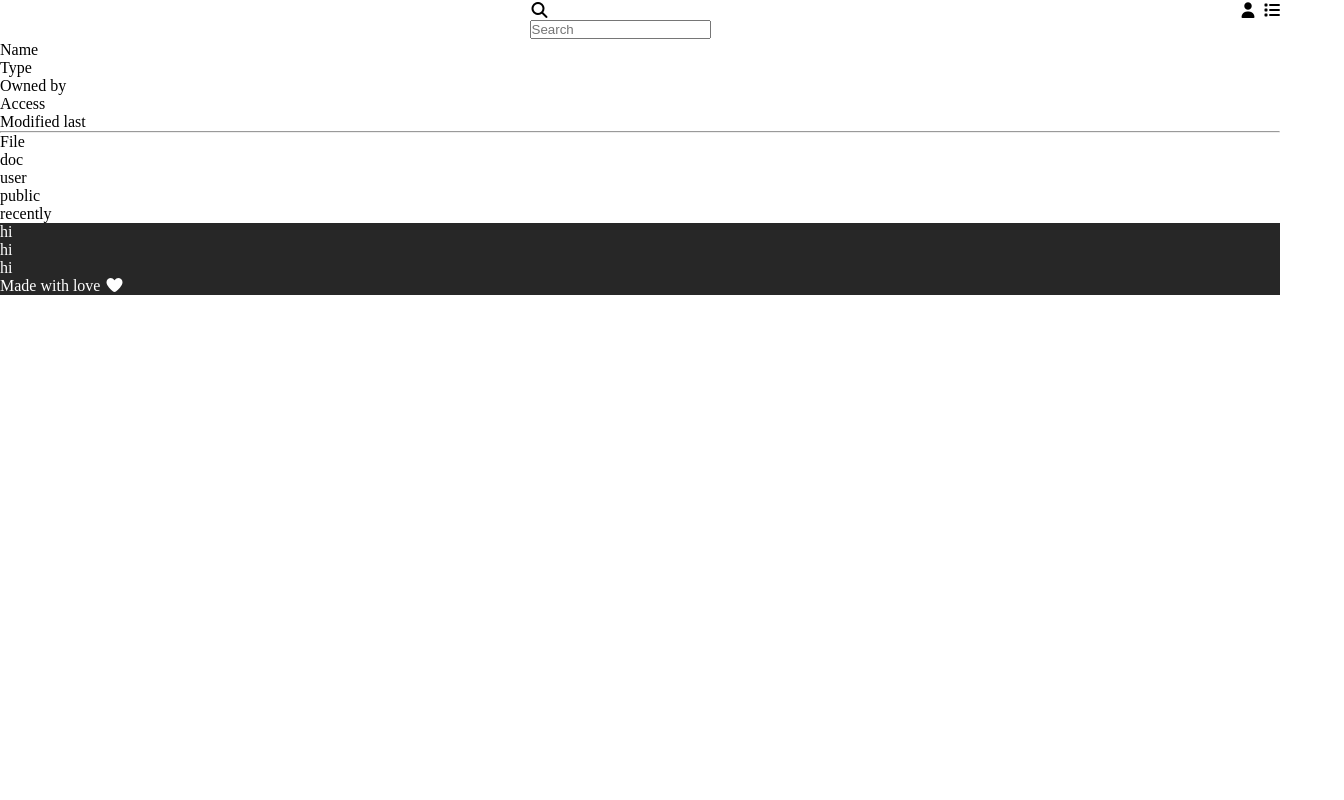
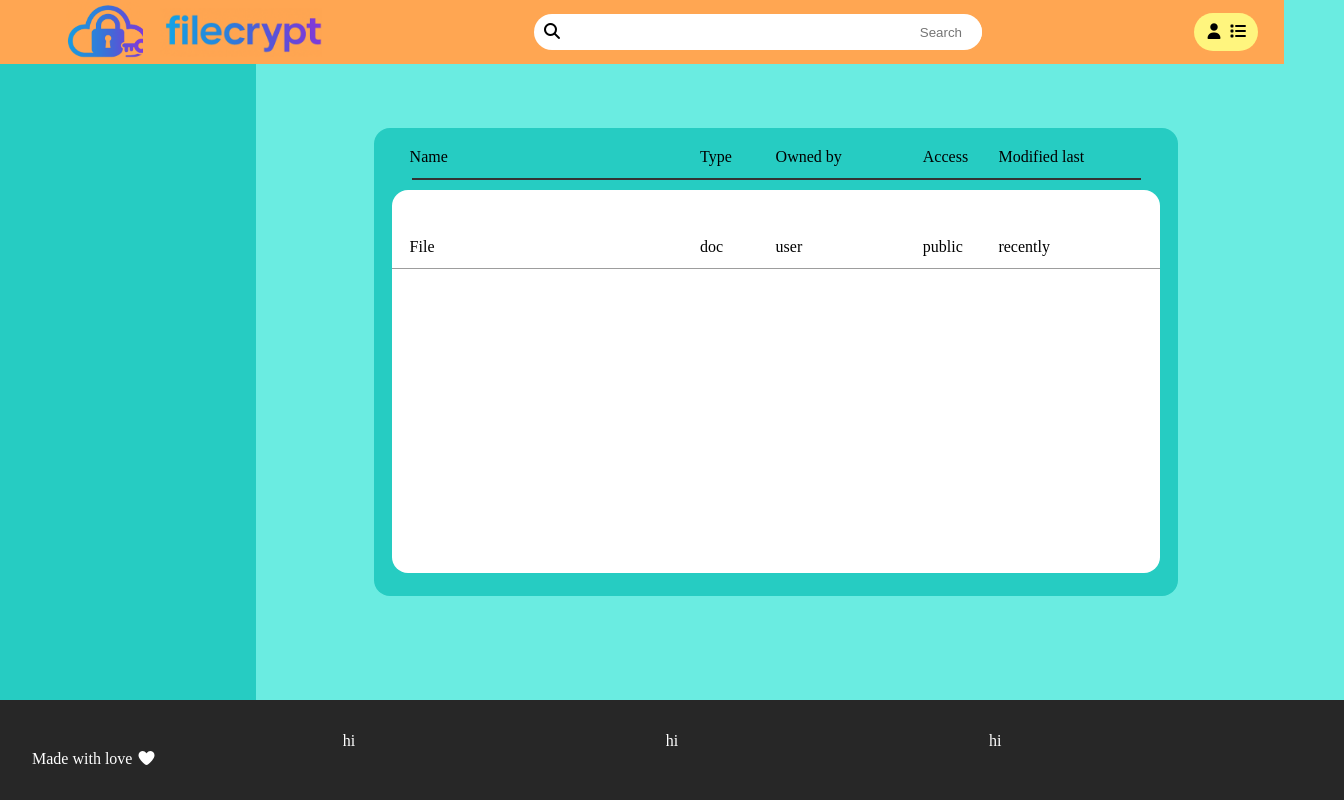
Before and after one commit to SayanRath/FIleCrypt, a plain HTML site: page home.html in a window 1280 px wide. Shown: the whole page, 1344 px wide, since content can reach past the window. Drawn offline with Linux system fonts and the light colour scheme.

Commit message:
Update Style2.css

```diff
--- a/Style2.css
+++ b/Style2.css
@@ -2,18 +2,193 @@
     margin: 0;
     padding:0;
 }
-
+/*      __upperpart__       */
 header{
     display: flex;
     justify-content: space-between;
-    height:10%;
+    align-items: center;
+    height:60px;
     width: 100%;
+    background-color:#ffa652 ;
     padding: 2px;
+
+    input[type="search"]::-webkit-search-cancel-button {
+    -webkit-appearance: none;
+    appearance: none;
+    }
+
+}
+.Search-input{
+    border: none;
+    border-radius: 2rem;
+}
+.Search-input:focus-visible{
+    outline: none
 }
 
+.Search-bar:hover{
+    border: solid;
+    border-color: black;
+    border-width: 2px;
+    border-radius: 2rem;
+}
+.search-icon-holder{
+    padding-left: 0.5rem;
+    border-radius: 1rem;
+    display:inline;
+}
+.Search-bar{
+    display: flex;
+    align-items: center;
+    justify-content: space-between;
+    width: 35%;
+    height: 2.2rem;
+    background-color: white;
+    border-radius: 2rem;
+}
+.Search-input{
+    width: 90%;
+    padding: 0.5rem;
+    padding-right: 1rem;
+    height: 2rem;
+    text-align: right;
+}
+
+.logo{
+    display:flex;
+    align-items: center;
+    height: 100%;
+    width: 20%;
+    margin-left: 5%;
+}
+.part1-logo{
+    display: inline;
+    background-image: url(./pic-logo-final.png);
+    background-size: cover;
+    height: 100%;
+    width: 30%;
+}
+.part2-logo{
+    display: inline;
+    background-image: url(./name-logo.png);
+    background-size: cover;
+    height: 100%;
+    width: 70%;
+}
+
+
+/*       __End part__        */
 footer{
-    position: relative;
+    padding: 2rem;
+    display: flex;
+    flex-wrap: wrap;
+    position: absolute;
+    width: 100%;
     bottom: 0;
     background-color: rgb(39, 39, 39);
     color: white;
+
 }
+.column{
+        display: inline;
+
+}
+
+.credits{
+    width:100%;
+    display:flex;
+    flex-wrap:wrap;
+    justify-content: space-evenly;
+}
+
+.Account{
+    padding: 0.5rem;
+    margin-right: 1.5rem;
+    border: 2px solid transparent;
+    border-radius: 2rem;
+    background-color: rgb(255, 245, 126);
+}
+.Account:hover{
+    border: 2px solid black;
+    border-radius: 2rem;
+    background-color: rgb(255, 245, 126);
+
+}
+
+/*      __main body__       */
+body{
+    background-color: rgb(106, 236, 225) ;
+}
+
+main{
+   display: inline;
+
+}
+.sidepanel{
+    position:absolute;
+    background-color: #26CCC2;
+    width:20%;
+    height:  80%;
+}
+
+.site{
+    margin-top: 4rem;
+    position:absolute;
+    right: 8%;
+    background-color: #26CCC2;
+    width:60%;
+    height:  27rem;
+    border-radius: 1rem;
+    padding:1rem;
+    border: 2px solid  transparent;
+
+    hr {
+        border: 0;             /* Remove default border */
+        height: 2px;          /* Thickness */
+        background: #333;     /* Color */
+        width: 95%;           /* Length */
+        margin-left: 20px;
+        margin-right: 20px;     /* Centers the line with space above/below */
+        margin-top: 10px;
+        margin-bottom:10px;
+    }
+}
+.site:hover{
+    border: 2px solid black;
+}
+.list-element{
+    display: flex;
+    padding-left:1rem;
+    padding-right:1rem;
+
+}
+.head{
+    padding:2px;
+
+}
+.FileName{width: 40%;}
+.Type{width: 10%;}
+.Access{width:10%;}
+.OwnedBy{width:20%;}
+.ModifiedLast{width:20%;}
+
+.content{
+
+
+    width:100%;
+    height:85%;
+    background-color: white;
+    border-radius: 1rem;
+    padding-top:1rem;
+    overflow-y: auto;
+
+}
+.item{
+    display:flex;
+    margin-top: 20px;
+    margin-bottom: 20px;
+    padding-top: 10px;
+    padding-bottom: 10px;
+    border-bottom: 1px solid rgb(157, 157, 157)  ;
+
+}
```
